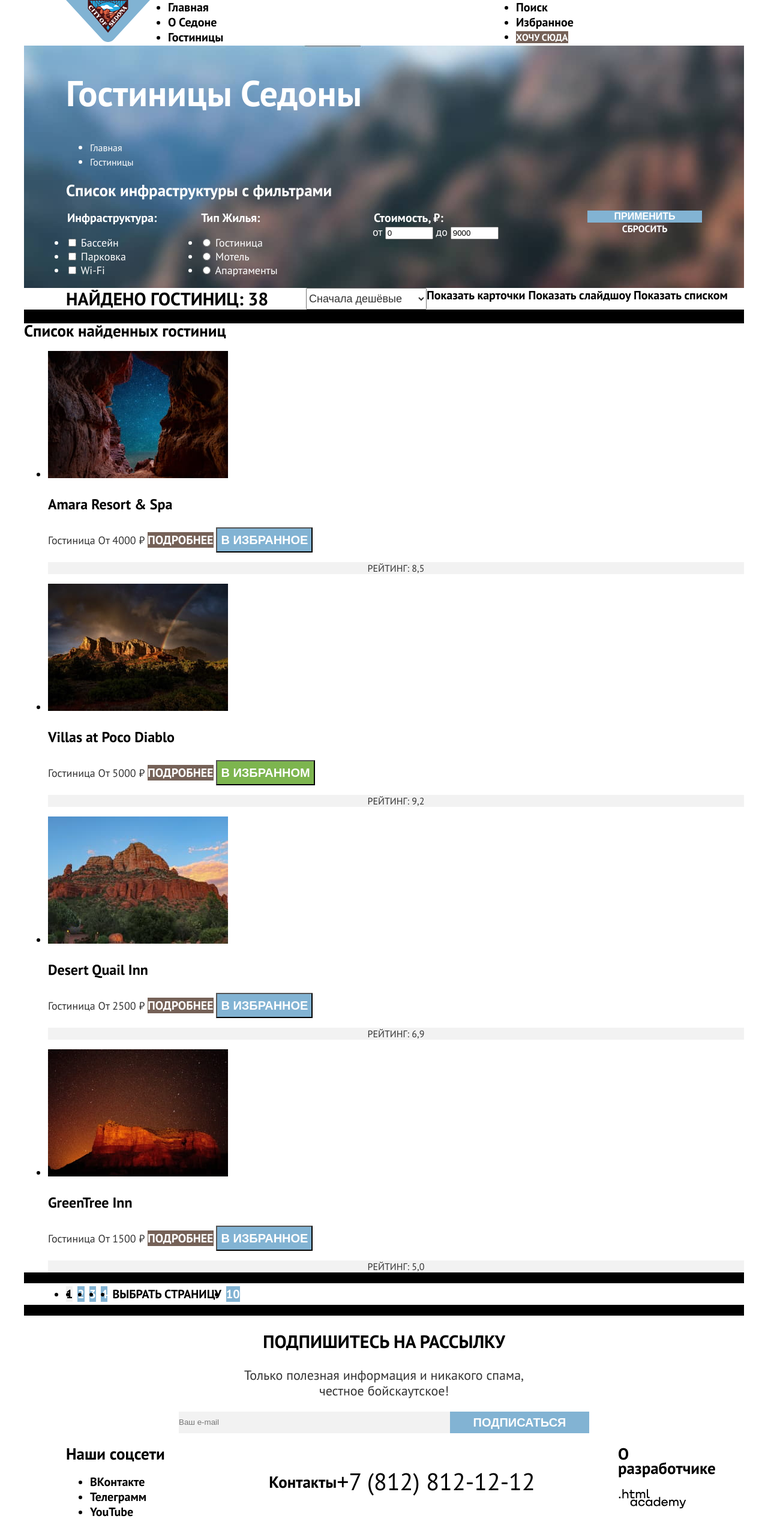
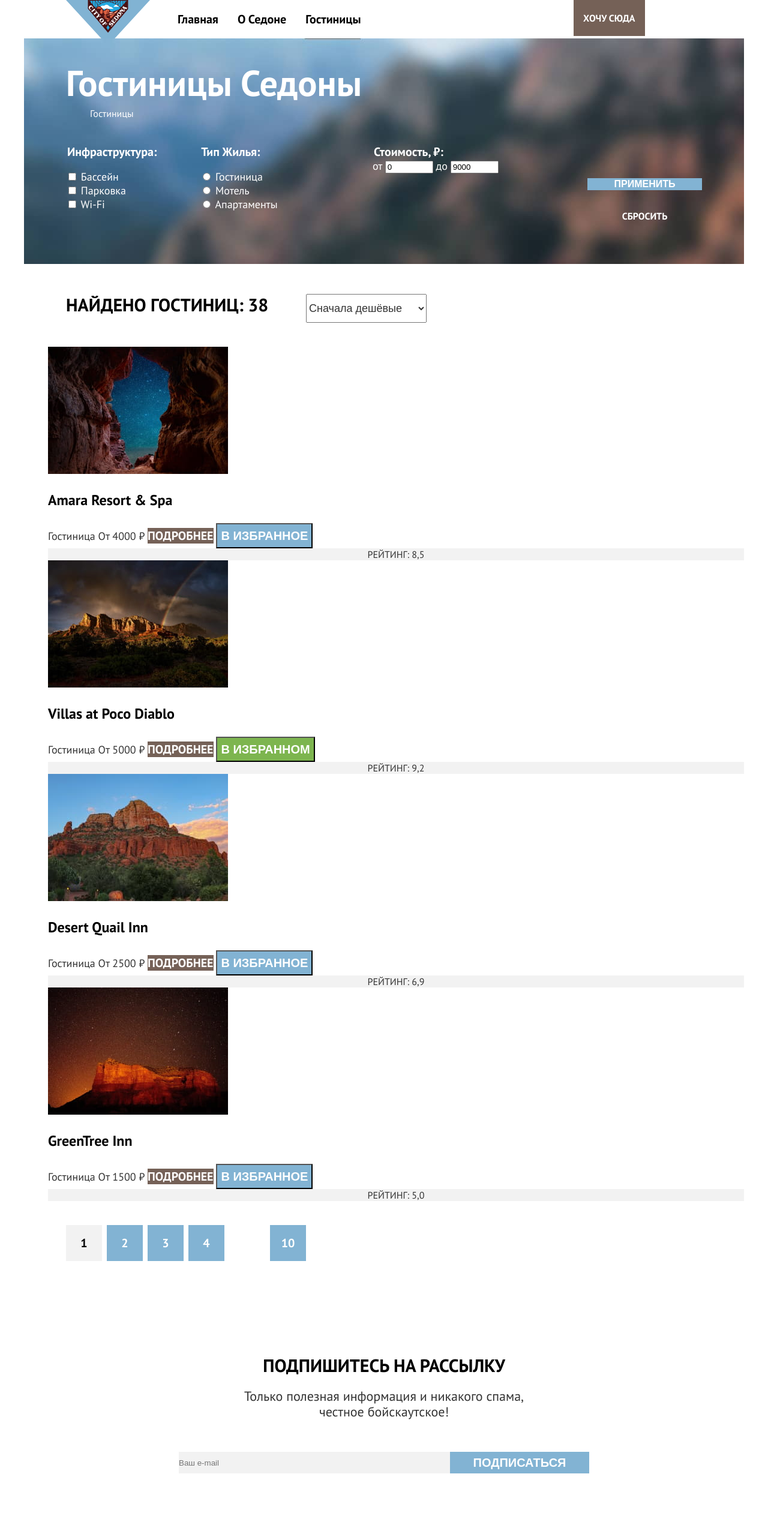
Before and after one commit to htmlacademy-htmlcss/2186615-sedona-35, a plain HTML site: page catalog.html in a window 1280 px wide. Shown: the top 2557 px of the page at 60% size. Drawn offline with Linux system fonts and the light colour scheme.

Commit message:
micro-flexes

```diff
--- a/catalog.html
+++ b/catalog.html
@@ -145,7 +145,7 @@
             <option value="popular">Сначала популярные</option>
             <option value="expensive">Сначала дорогие</option>
           </select>
-          <div class="TODO">
+          <div class="catalog-view-buttons">
             <a class="catalog-view-button catalog-view-button-tiles catalog-view-button-selected">
               <span class="visually-hidden">Показать карточки</span>
             </a>
--- a/styles/styles.css
+++ b/styles/styles.css
@@ -30,6 +30,17 @@ body {
   background-color: #ffffff;
 }
 
+.visually-hidden {
+  position: absolute;
+  width: 1px;
+  height: 1px;
+  margin: -1px;
+  padding: 0;
+  border: 0;
+  clip: rect(0 0 0 0);
+  overflow: hidden;
+}
+
 .site-container {
   display: flex;
   flex-direction: column;
@@ -46,12 +57,16 @@ body {
   width: 140px;
   margin-left: 70px;
   margin-right: 30px;
+  height: 64px;
 }
 
 .navigation-list {
+  display: flex;
+  flex-wrap: wrap;
   width: 450px;
   margin: 0;
   padding: 0;
+  list-style-type: none;
 }
 
 .navigation-user {
@@ -61,6 +76,7 @@ body {
 }
 
 .navigation-link {
+  display: block;
   font-weight: 700;
   font-size: 20px;
   line-height: 24px;
@@ -68,9 +84,17 @@ body {
   color: #000000;
   text-decoration: none;
   text-align: center;
+  padding: 20px 16px;
+}
+
+
+.navigation-user .navigation-link {
+  min-width: 16px;
+  min-height: 20px;
 }
 
 .navigation-item-enter {
+  display: block;
   font-weight: 700;
   font-size: 16px;
   line-height: 20px;
@@ -79,6 +103,7 @@ body {
   text-decoration: none;
   color: #FFFFFF;
   background-color: #756157;
+  padding: 20px 16px;
 }
 
 .main-container {
@@ -92,6 +117,8 @@ body {
   background-size: 100% auto, 100% auto;
   background-repeat: no-repeat, no-repeat;
   background-position: bottom, center;
+  padding-top: 50px;
+  padding-bottom: 82px;
 }
 
 .main-large-text {
@@ -101,6 +128,7 @@ body {
   text-align: center;
   text-transform: uppercase;
   color: #000000;
+  margin: 0 0 26px 0;
 }
 
 .main-text {
@@ -109,12 +137,16 @@ body {
   text-align: center;
   color: #333333;
   width: 660px;
-  margin: auto;
+  margin: 0 auto 90px auto;
 }
 
 .welcome-banner-img {
   display: block;
   margin: 0 auto;
+}
+
+.advantages {
+  padding-top: 70px;
 }
 
 .advantages-list {
@@ -127,6 +159,7 @@ body {
 .advantages-item {
   color: #000000;
   width: 400px;
+  height: 384px;
   display: flex;
   justify-content: center;
   align-items: center;
@@ -151,6 +184,7 @@ body {
   align-items: center;
   flex-direction: column;
   width: 400px;
+  margin: 0;
 }
 
 .advantages-item-title {
@@ -161,6 +195,7 @@ body {
   text-transform: uppercase;
   width: 175px;
   align-items: center;
+  margin: 0 0 30px 0;
 }
 
 .advantages-item-description {
@@ -168,6 +203,20 @@ body {
   line-height: 21px;
   text-align: center;
   width: 230px;
+  margin: 30px 0 0 0;
+}
+
+.call-to-action {
+  padding-top: 96px;
+  padding-bottom: 96px;
+}
+
+.call-to-action .main-large-text {
+  margin: 0 auto 20px auto;
+}
+
+.call-to-action .main-text {
+  margin: 0 auto 54px auto;
 }
 
 .call-to-action-link {
@@ -197,6 +246,8 @@ body {
   background-size: 100% auto;
   background-repeat: no-repeat;
   width: 1200px;
+  padding-top: 96px;
+  padding-bottom: 104px;
 }
 
 .footer-newsletter-title {
@@ -205,12 +256,14 @@ body {
   line-height: 36px;
   text-transform: uppercase;
   text-align: center;
+  margin: 0 0 20px 0;
 }
 
 .footer-newsletter-text {
   font-size: 22px;
   line-height: 26px;
   text-align: center;
+  margin: 0 0 54px 0;
 }
 
 .footer-newsletter-form {
@@ -244,9 +297,17 @@ body {
 .footer-social {
   width: 200px;
   margin-left: 70px;
+  padding: 40px 0 30px 0;
+}
+
+.footer-social-list {
+  display: flex;
+  list-style-type: none;
+  margin: 0;
 }
 
 .footer-social-item-link {
+  display: block;
   font-weight: 700;
   font-size: 20px;
   line-height: 24px;
@@ -254,7 +315,8 @@ body {
   color: #000000;
   text-decoration: none;
   margin: 0;
-  padding: 0;
+  min-width: 48px;
+  min-height: 40px;
 }
 
 .footer-contacts {
@@ -262,6 +324,7 @@ body {
   align-items: center;
   justify-content: center;
   width: 720px;
+  padding: 40px 0 30px 0;
 }
 
 
@@ -277,10 +340,13 @@ body {
 .footer-madein {
   width: 115px;
   margin-right: 70px;
+  padding: 40px 0 30px 0;
 }
+
 /* Catalog styles */
 
 .main-inner {
+  padding-top: 35px;
   color: #ffffff;
   background-color: #000000;
   background-image: url("../images/catalog/background-filter.jpg");
@@ -289,13 +355,20 @@ body {
 }
 
 .inner-header {
-  margin: 0 70px 0 70px;
+  margin: 0 70px 40px 70px;
 }
 
 .inner-header-title {
   font-weight: 700;
   font-size: 60px;
   line-height: 78px;
+  margin: 0;
+}
+
+.breadcrumbs {
+  display: flex;
+  list-style-type: none;
+  margin: 0;
 }
 
 .breadcrumbs-link {
@@ -303,6 +376,8 @@ body {
   line-height: 21px;
   color: #FFFFFF;
   text-decoration: none;
+  min-width: 15px;
+  min-height: 15px;
 }
 
 .catalog-filter {
@@ -337,10 +412,11 @@ body {
 
 .catalog-filter-list {
   padding: 0;
+  list-style-type: none;
 }
 
 .catalog-housing-filter {
-  margin: 0 70px 0 70px;
+  margin: 0 70px 70px 70px;
 }
 
 .catalog-filter-buttons {
@@ -358,7 +434,7 @@ body {
   color: #FFFFFF;
   background-color: #82B3D3;
   width: 191px;
-  margin: 0;
+  margin: 56px 0 0 0;
   padding: 0;
   border: 0;
 }
@@ -371,12 +447,15 @@ body {
   text-transform: uppercase;
   color: #FFFFFF;
   text-decoration: none;
+  margin-top: auto;
 }
 
 .catalog-view-results {
+  display: flex;
   color: #000000;
   background-color: #FFFFFF;
-  display: flex;
+  padding-top: 50px;
+  padding-bottom: 40px;
 }
 
 .catalog-results {
@@ -394,17 +473,31 @@ body {
   color: #333333;
 }
 
+.catalog-view-buttons {
+  display: flex;
+  margin-left: auto;
+}
+
 .catalog-view-button {
+  display: block;
   font-weight: 700;
   font-size: 20px;
   line-height: 24px;
   color: #000000;
   text-decoration: none;
+  width: 48px;
+  height: 48px;
 }
 
 .catalog-housing-results {
   color: #000000;
   background-color: #FFFFFF;
+  padding-bottom: 20px;
+}
+
+.catalog-list {
+  list-style-type: none;
+  margin: 0;
 }
 
 .catalog-card-title {
@@ -455,6 +548,7 @@ body {
   text-transform: uppercase;
   color: #333333;
   background-color: #F2F2F2;
+  margin: 0;
 }
 
 .pagination {
@@ -462,9 +556,19 @@ body {
   background-color: #FFFFFF;
   display: flex;
   padding-left: 70px;
+  list-style-type: none;
+  margin: 0;
+  padding-top: 20px;
+  padding-bottom: 60px;
+}
+
+.pagination-item:not(:last-child) {
+  margin-right: 8px;
 }
 
 .pagination-link {
+  display: block;
+  box-sizing: border-box;
   font-weight: 700;
   font-size: 20px;
   line-height: 36px;
@@ -474,7 +578,8 @@ body {
   text-decoration: none;
   background-color: #82B3D3;
   width: 60px;
-  margin-right: 8px;
+  height: 60px;
+  padding: 12px 0 12px 0;
 }
 
 .pagination-link.pagination-current {
```
